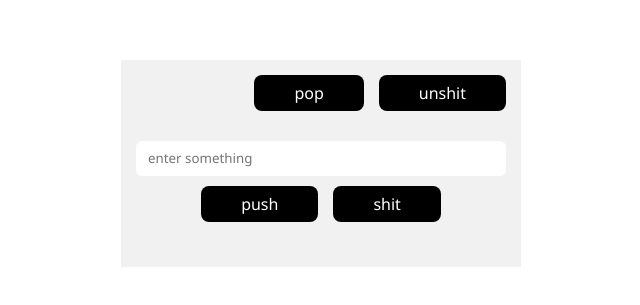
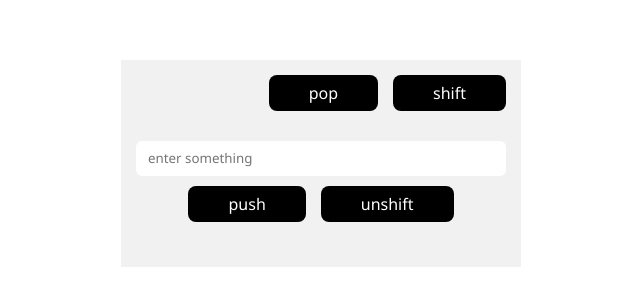
Before and after one commit to Mufratnir/test-project, a plain HTML site: page index.html in a window 1280 px wide. Shown: the part 237-542 px from the top of the page, without its empty margins (319-959 px from the left). Drawn offline with Linux system fonts and the light colour scheme; some packages are replaced by stand-ins of ours; a script that the page names is missing.

Commit message:
Update index.html

```diff
--- a/index.html
+++ b/index.html
@@ -80,7 +80,7 @@
       <div class="pop-push-wrapper">
         <div class="buttonWrapper">
           <button id="pop">pop</button>
-          <button id="shift">unshit</button>
+          <button id="shift">shift</button>
         </div>
         <div class="InputWrapper">
           <input
@@ -91,7 +91,7 @@
           />
           <div>
             <input id="inputButtonPush" type="button" value="push" />
-            <input id="inputButtonUnshit" type="button" value="shit" />
+            <input id="inputButtonUnshit" type="button" value="unshift" />
           </div>
         </div>
 
```
